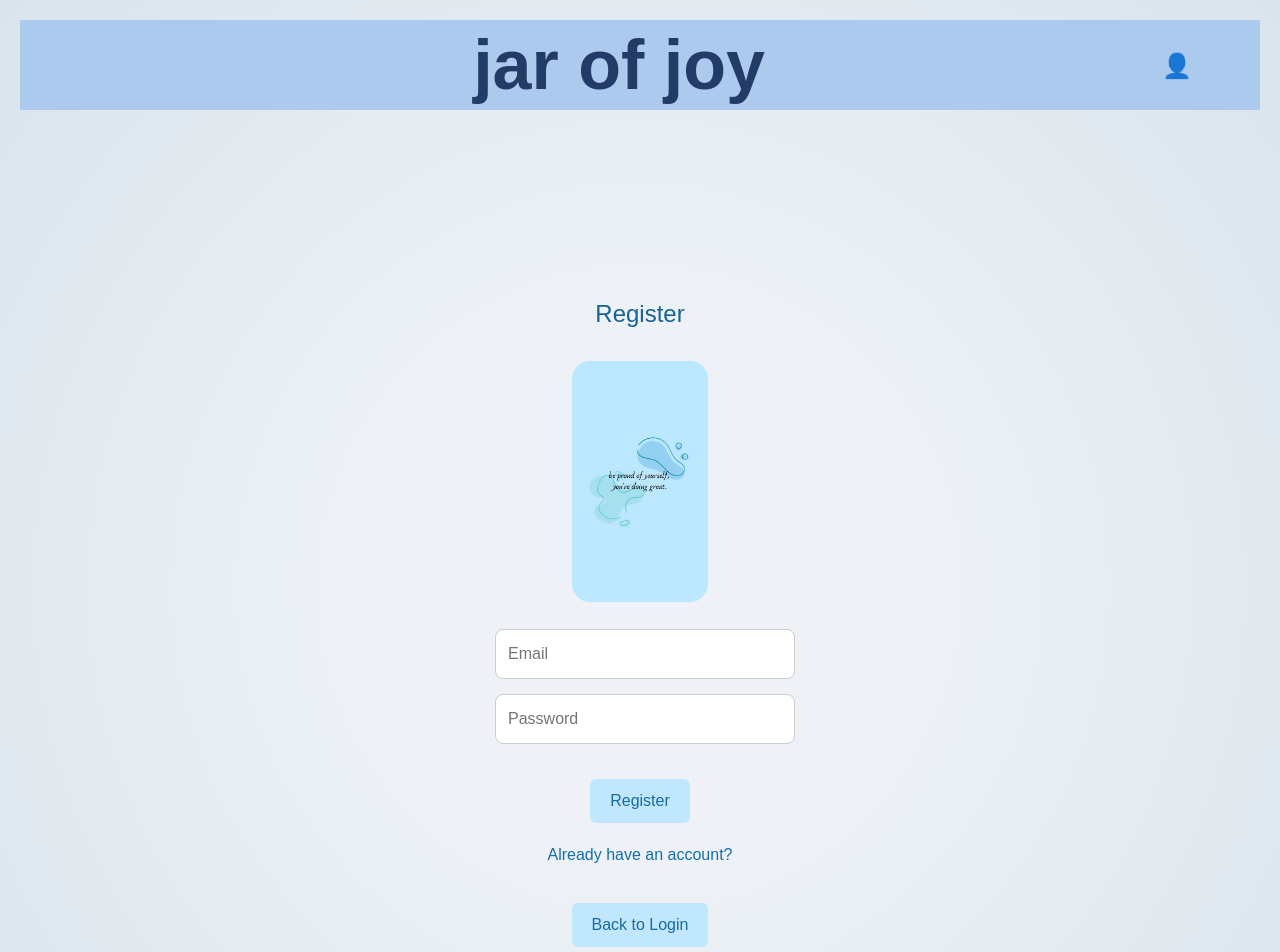
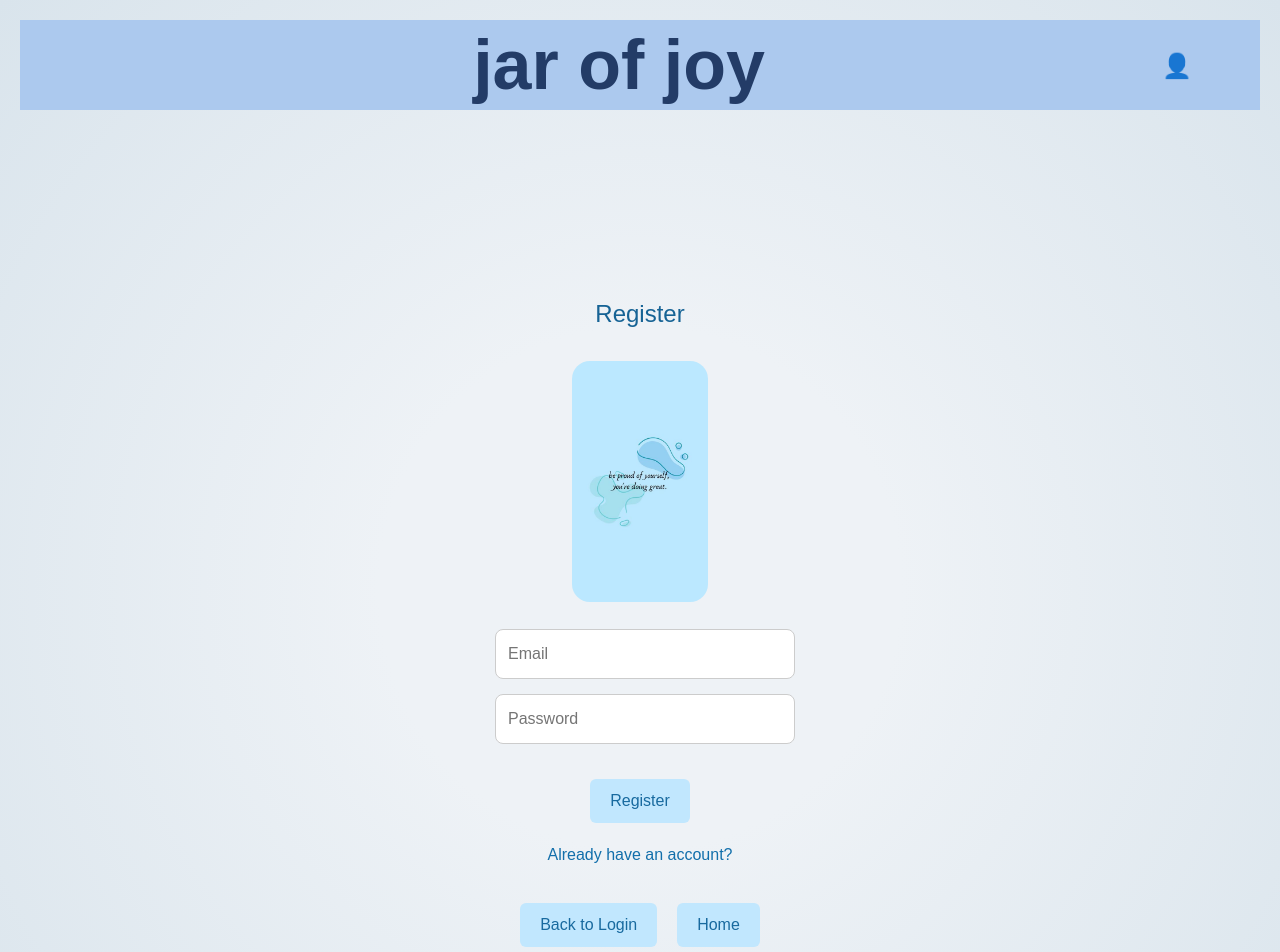
Before and after one commit to EAOZONE/SWE25, a React (Create React App) app in the folder frontend/: page /register in a window 1280 px wide. Shown: the top 952 px of the page. Built offline with nearby package versions, Linux system fonts and the light colour scheme; a web font is replaced by a local one.

Commit message:
Adds the home buttons to login and register

```diff
--- a/frontend/src/Login.js
+++ b/frontend/src/Login.js
@@ -57,6 +57,7 @@ function Login() {
       </form>
       <p>Don't have an account?</p>
       <button onClick={() => navigate('/register')}>Register</button>
+      <button onClick={() => navigate('/')}>Home</button>
     </div>
   );
 };
--- a/frontend/src/Register.js
+++ b/frontend/src/Register.js
@@ -56,6 +56,7 @@ function Register() {
       </form>
       <p>Already have an account?</p>
       <button onClick={() => navigate('/Login')}>Back to Login</button>
+      <button onClick={() => navigate('/')}>Home</button>
     </div>
   );
 };
```
